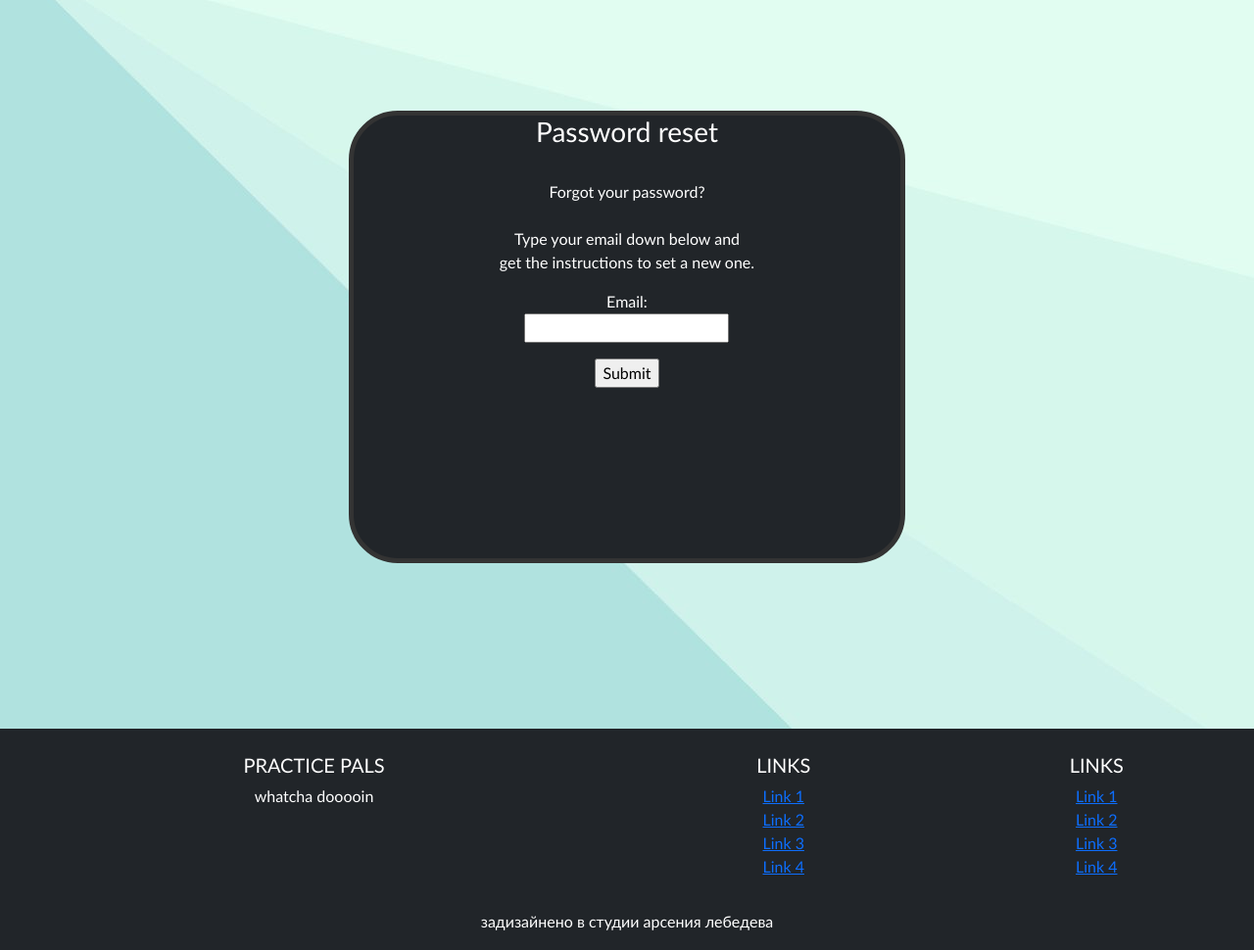
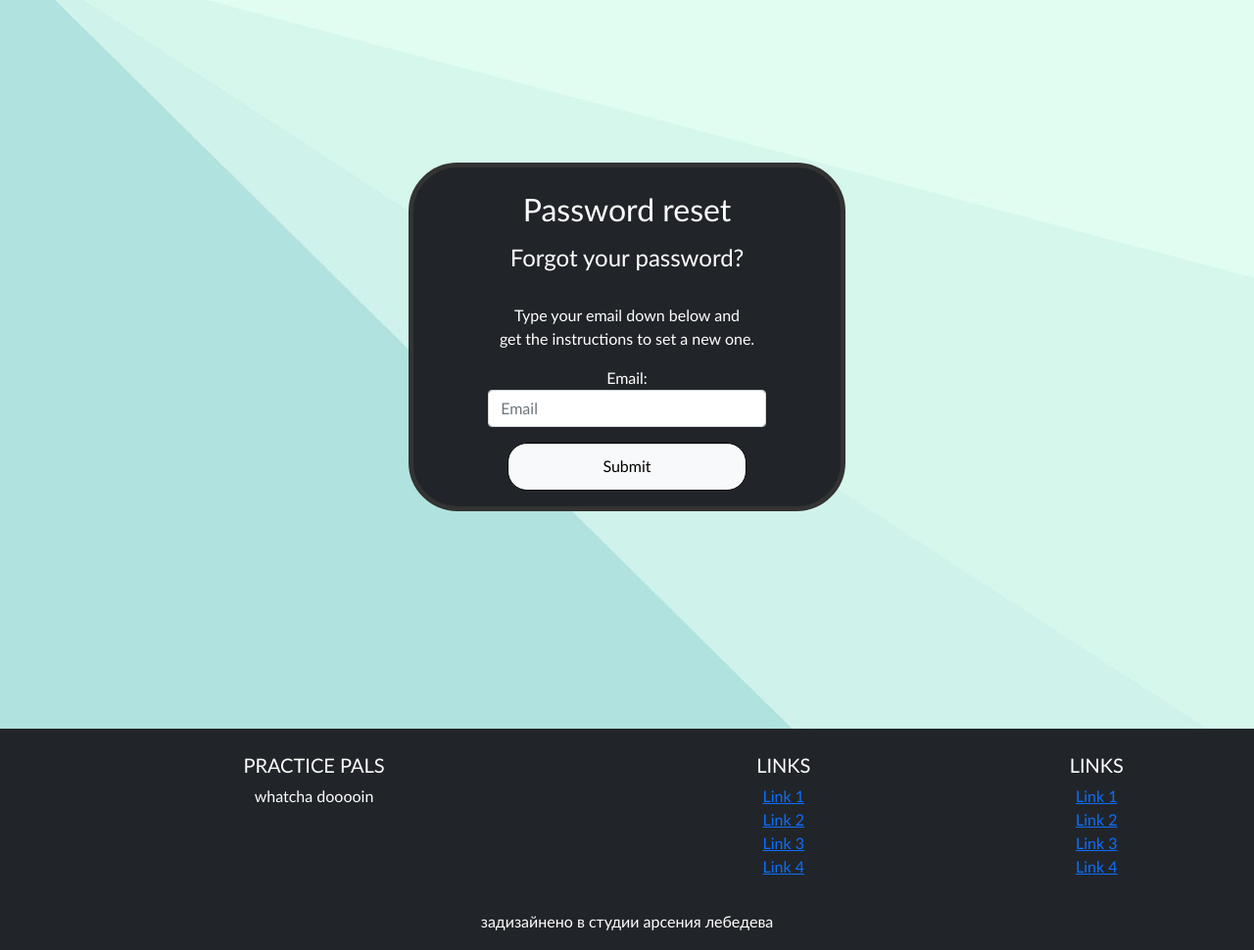
Before and after one commit to tsogp/meet2code, a Django app: page /password_reset/ in a window 1280 px wide. Shown: the part 56-1026 px from the top of the page at 98% size. Run offline with Django 3.2, Linux system fonts and the light colour scheme; some libraries are stand-ins or nearby versions.

Commit message:
Password Reset

```diff
--- a/authentication/templates/password_reset/password_reset.html
+++ b/authentication/templates/password_reset/password_reset.html
@@ -1,6 +1,7 @@
 {% extends 'base.html' %}
+{% load widget_tweaks %}
+{% block content %}
 
-{% block content %}
 <style>
     .main {
         display: flex;
@@ -20,8 +21,8 @@
     .box {
         background-color: #212529;
         color: white;
-        width: 70ex;
-        height: 57ex;
+        width: 55ex;
+        height: 44ex;
         text-align: center;
         border-style: solid;
         border-width: thick;
@@ -45,22 +46,25 @@
 </style>
 <div class='box'>
     <form method='post'>
-        <h3>
+        <br>
+        <h2>
             Password reset
-        </h3>
+        </h2>
         <p>
-            <br>Forgot your password?<br>
+            <h4>Forgot your password?</h4>
             <br>Type your email down below and<br>
             get the instructions to set a new one.
         </p>
         {% csrf_token %}
         {% for field in form %}
         <p>
-            {{ field.label_tag }}<br>
-            {{ field }}
+            <div style="width: 35ex; margin-left: auto; margin-right: auto;">
+                {{ field.label_tag }}<br>
+                {% render_field field class="input form-control" placeholder=field.label %}
+            </div>
         </p>
         {% endfor %}
-        <input type="submit" name="Send email">
+        <input type="submit" name="Send email" style="width: 30ex; height: 6ex; border-style: solid; border-width: thin; border-radius: 20px; background-color: #f8f9fa;">
     </form>
 </div>
 
```
